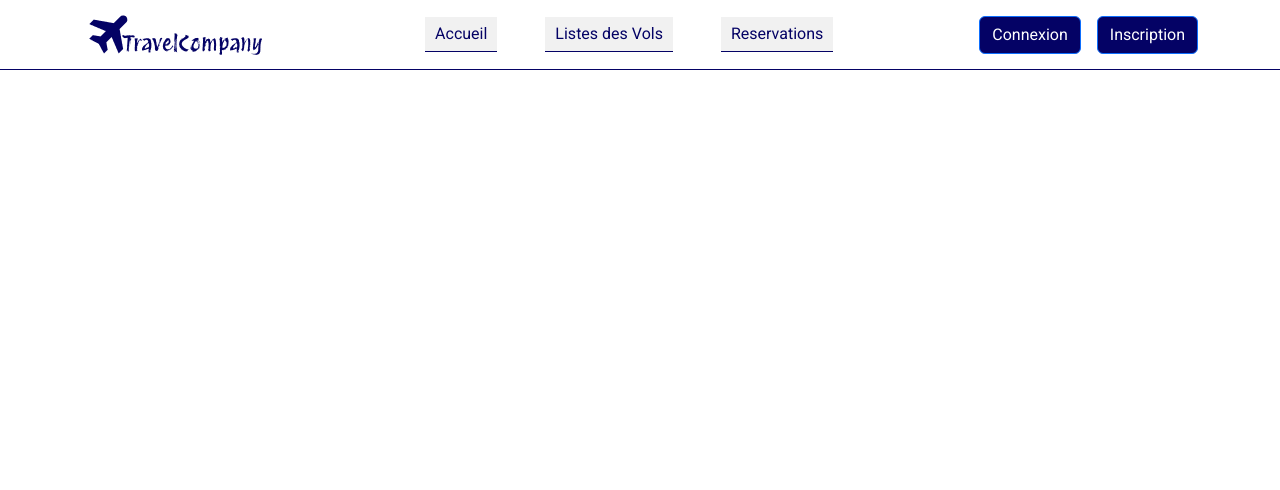
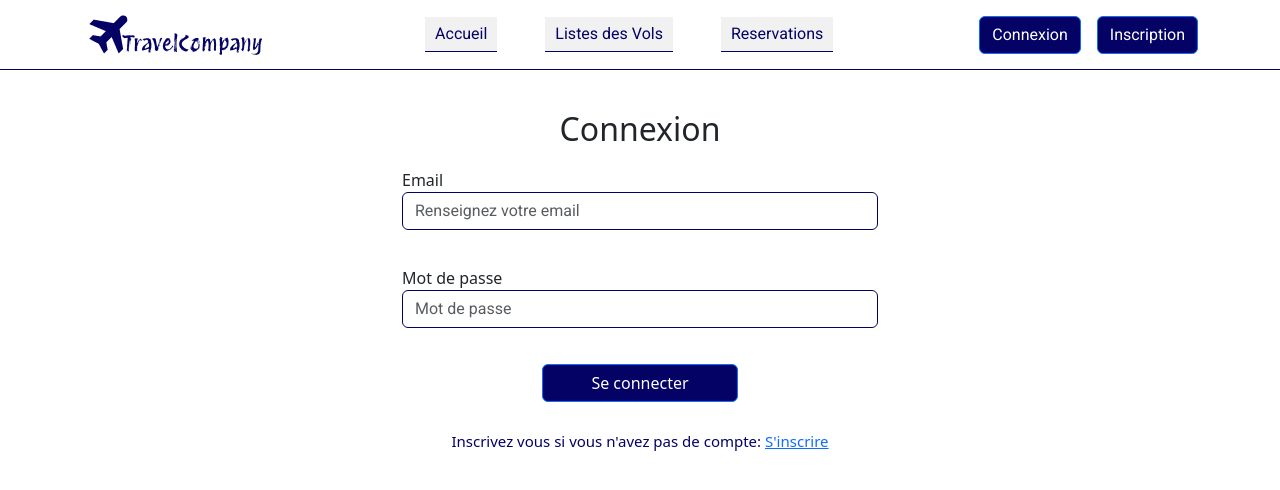
Before and after one commit to Mega17Z/Travel, a React (Vite) app: page /Login in a window 1280 px wide. Shown: the top 490 px of the page. Built offline with nearby package versions, Linux system fonts and the light colour scheme.

Commit message:
quelques reglages

```diff
--- a/src/App.jsx
+++ b/src/App.jsx
@@ -15,7 +15,7 @@ import Reservation from "./Reservation";
 
 import Details from "./AfficheDetaiils";
 import Formulaire from "./components/Formulaire/Formulaire";
-import ConnexionPage from "./connexion";
+// import ConnexionPage from "./connexion";
 import Login from "./components/Formulaire/Login";
 // import Vols from "./Components/travelCard/vols";
 
@@ -32,6 +32,7 @@ function App() {
             <Route path="/Reservation" element={<Reservation />} />
             <Route path="/AfficheDetaiils/:id" element={<Details />} />
             <Route path="/inscription" element={<Formulaire />} />
+            <Route path="/Login" element={<Login />} />
           </Routes>
           {/* <InputSearch/> */}
           {/* <MainTravel/> */}
--- a/src/Components/Formulaire/Formulaire.jsx
+++ b/src/Components/Formulaire/Formulaire.jsx
@@ -140,7 +140,7 @@ const Formulaire = () => {
         Submit
       </Button>
 
-      <p className="mt-2" style={{fontSize: "15px", color: "#040265", textAlign: "center"}}>Connectez-vous si vous avez un compte: <Link to={"/connexion"} style={{textDecoration: "underline"}}>Se connecter</Link></p>
+      <p className="mt-2" style={{fontSize: "15px", color: "#040265", textAlign: "center"}}>Connectez-vous si vous avez un compte: <Link to={"/Login"} style={{textDecoration: "underline"}}>Se connecter</Link></p>
     </Form>
   );
 };
--- a/src/Components/Formulaire/Login.jsx
+++ b/src/Components/Formulaire/Login.jsx
@@ -5,6 +5,7 @@ import FormContext from "./FormContext";
 import { useNavigate } from "react-router-dom";
 import AuthContext from "./AuthContext"
 import { toast } from "react-toastify";
+import { Link } from "react-router-dom";
 
 const Login = () => {
   const { formData, updateFormData , resetFormData} = useContext(FormContext);
@@ -83,6 +84,8 @@ const Login = () => {
       <Button className="mx-auto px-5" variant="primary" type="submit">
         Se connecter
       </Button>
+
+      <p className="mt-2" style={{fontSize: "15px", color: "#040265", textAlign: "center"}}>Inscrivez vous si vous n'avez pas de compte: <Link to={"/inscription"} style={{textDecoration: "underline"}}>S'inscrire</Link></p>
     </Form>
   );
 };
--- a/src/inscription.jsx
+++ b/src/inscription.jsx
@@ -1,5 +1,5 @@
 import Foot from "./Components/Footer/foot";
-import Formulaire from "./Components/Formulaire/Formulaire";
+import Formulaire from "./components/Formulaire/Formulaire";
 
 const Inscription = () => {
     return (
```
